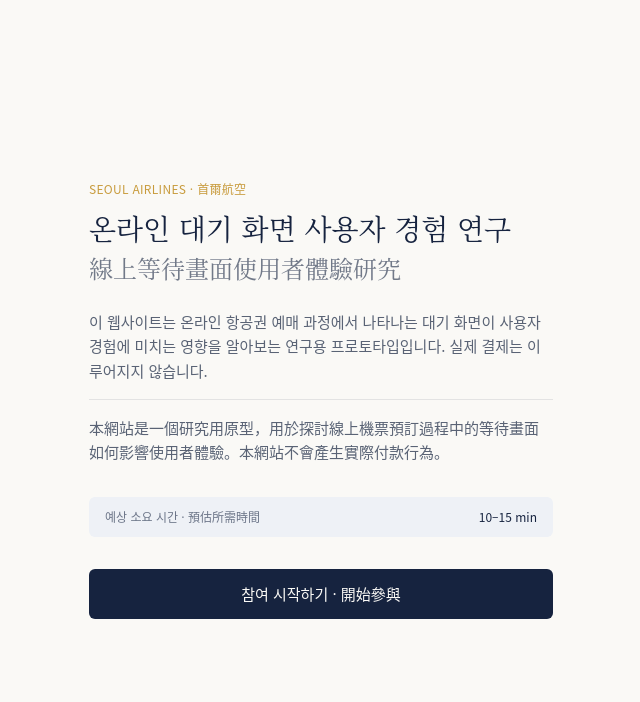
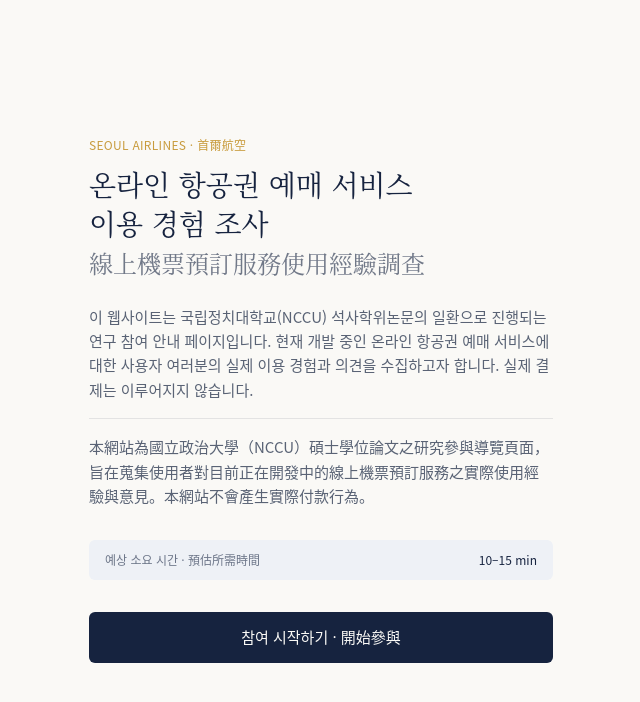
Before and after one commit to namhuikyeong/waiting-study, a Next.js app: page / in a window 1280 px wide. Shown: the top 702 px of the page, without its empty margins (319-959 px from the left). Built offline with nearby package versions, Linux system fonts and the light colour scheme.

Commit message:
Update page.tsx

```diff
--- a/app/page.tsx
+++ b/app/page.tsx
@@ -10,18 +10,21 @@ export default function LandingPage() {
       </p>
 
       <h1 className="mt-3 font-display text-[28px] font-medium leading-snug text-navy-900">
-        온라인 대기 화면 사용자 경험 연구
+        온라인 항공권 예매 서비스
         <br />
-        <span className="text-navy-900/60 text-2xl">線上等待畫面使用者體驗研究</span>
+        이용 경험 조사
+        <br />
+        <span className="text-navy-900/60 text-2xl">線上機票預訂服務使用經驗調查</span>
       </h1>
 
       <div className="mt-6 space-y-4 text-[15px] leading-relaxed text-navy-900/70">
         <p>
-          이 웹사이트는 온라인 항공권 예매 과정에서 나타나는 대기 화면이 사용자 경험에 미치는
-          영향을 알아보는 연구용 프로토타입입니다. 실제 결제는 이루어지지 않습니다.
+          이 웹사이트는 국립정치대학교(NCCU) 석사학위논문의 일환으로 진행되는 연구 참여
+          안내 페이지입니다. 현재 개발 중인 온라인 항공권 예매 서비스에 대한 사용자 여러분의
+          실제 이용 경험과 의견을 수집하고자 합니다. 실제 결제는 이루어지지 않습니다.
         </p>
         <p className="border-t border-navy-900/10 pt-4">
-          本網站是一個研究用原型，用於探討線上機票預訂過程中的等待畫面如何影響使用者體驗。本網站不會產生實際付款行為。
+          本網站為國立政治大學（NCCU）碩士學位論文之研究參與導覽頁面，旨在蒐集使用者對目前正在開發中的線上機票預訂服務之實際使用經驗與意見。本網站不會產生實際付款行為。
         </p>
       </div>
 
```
